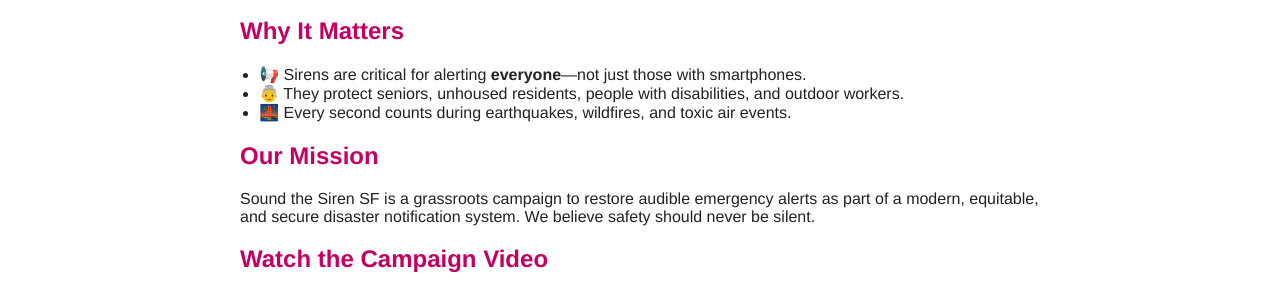
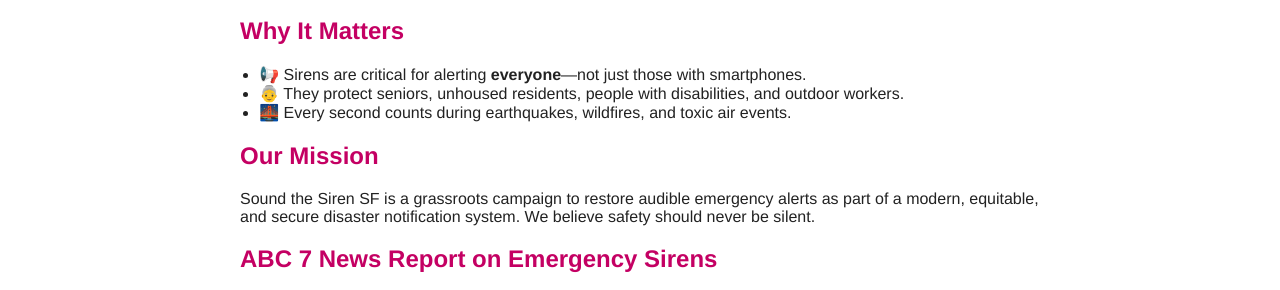
Before and after one commit to StSSF/StSSFv01, a plain HTML site: page index.html in a window 1280 px wide. Shown: the part 475-765 px from the top of the page. Drawn offline with Linux system fonts and the light colour scheme; grey boxes are pictures that could not be loaded.

Commit message:
Update index.html

```diff
--- a/index.html
+++ b/index.html
@@ -47,7 +47,7 @@
 
     </section>
 <section class="video">
-  <h2>Watch the Campaign Video</h2>
+  <h2>ABC 7 News Report on Emergency Sirens</h2>
   <div class="video-container">
     <iframe
       width="560"
```
